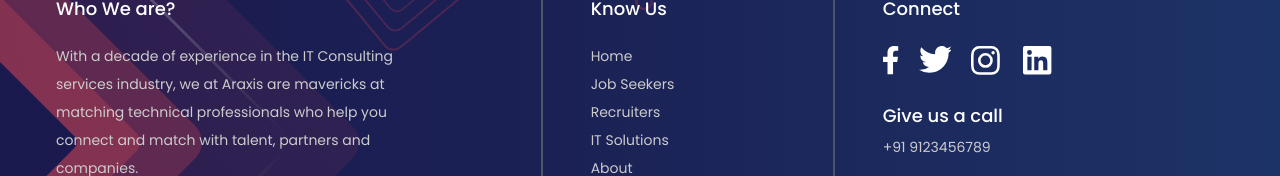
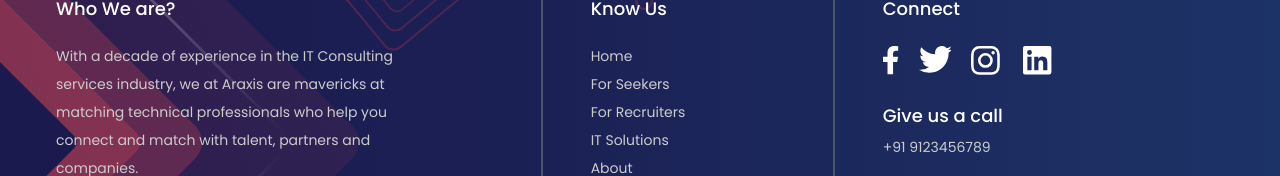
Before and after one commit to Arish-Shah/araxis, a Next.js app: page / in a window 1280 px wide. Shown: the part 3100-3276 px from the top of the page. Built offline with nearby package versions, Linux system fonts and the light colour scheme.

Commit message:
fix footer links

```diff
--- a/components/footer.tsx
+++ b/components/footer.tsx
@@ -4,8 +4,8 @@ import Link from 'next/link';
 function Footer() {
   const links: { href: string; text: string }[] = [
     { text: 'Home', href: '/' },
-    { text: 'Job Seekers', href: '/job-seekers' },
-    { text: 'Recruiters', href: '/recruiters' },
+    { text: 'For Seekers', href: '/for-seekers' },
+    { text: 'For Recruiters', href: '/for-recruiters' },
     { text: 'IT Solutions', href: '/it-solutions' },
     { text: 'About', href: '/about' },
     { text: 'Contact', href: '/contact' },
```
